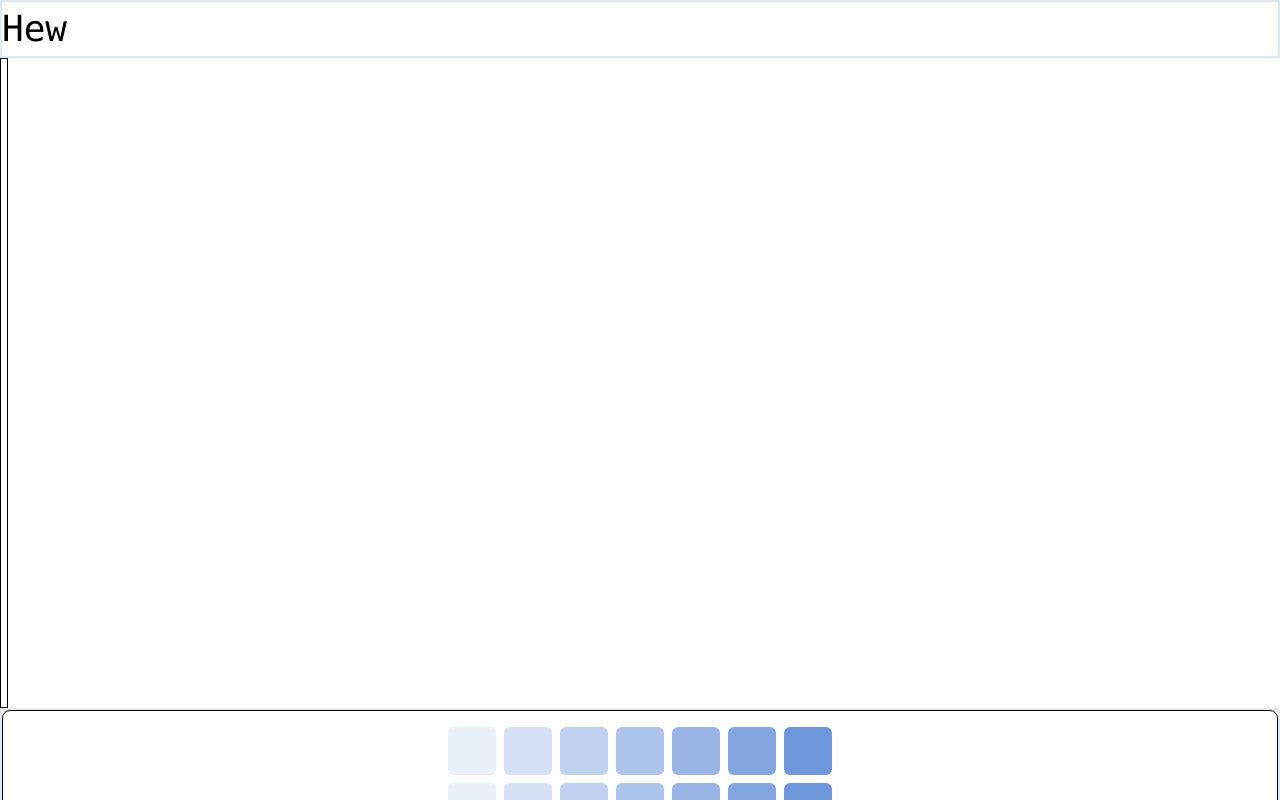
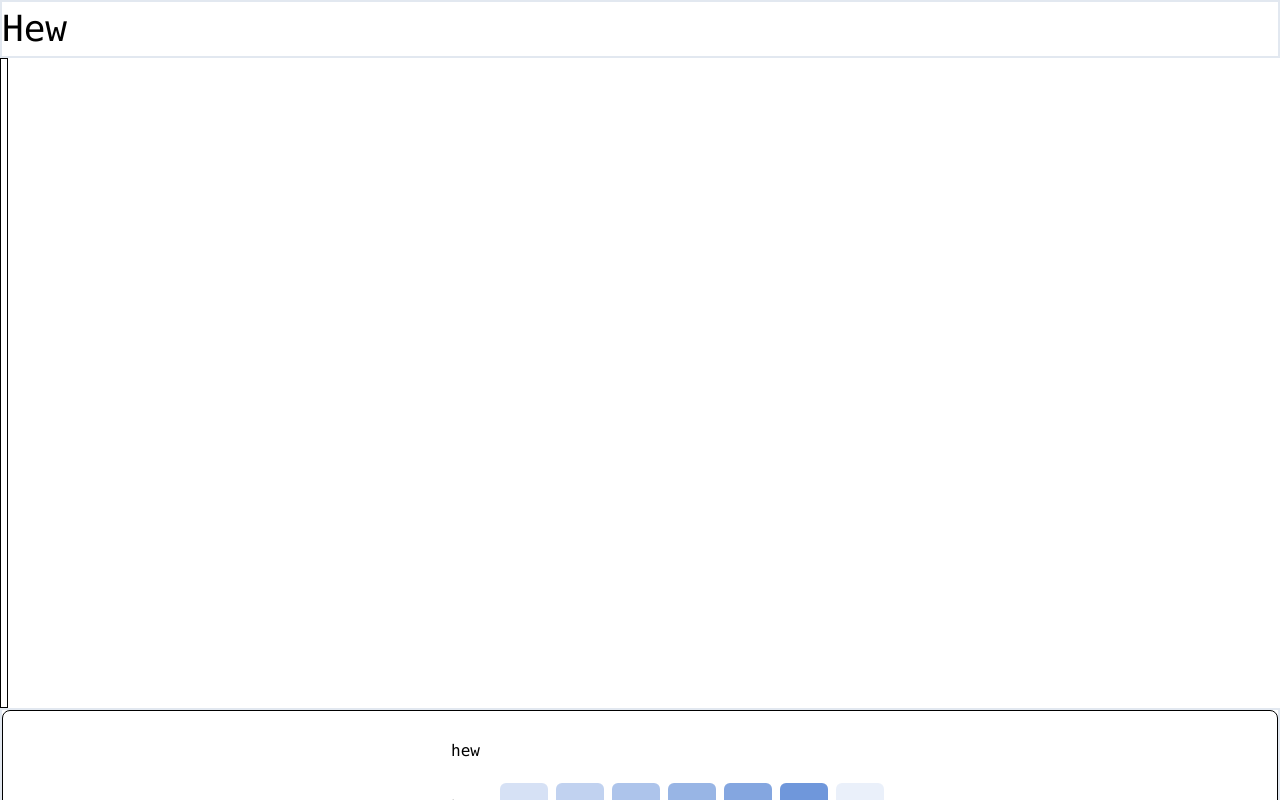
Before and after one commit to jklsnt/snt, a React (Create React App) app in the folder squares/: page / in a window 1280 px wide. Built offline with nearby package versions, Linux system fonts and the light colour scheme.

Commit message:
brbrbrbrrb

```diff
--- a/squares/src/App.js
+++ b/squares/src/App.js
@@ -9,7 +9,7 @@ function App() {
             </div>
         <div className="w-2 text-4xl border border-black"><br/><br/><br/><br/><br/><br/><br/><br/><br/><br/><br/><br/></div>
             <div className="w-full border-2 border-green">
-                <SquaresDisplay squares_data={[[1, 2, 3, 4, 5, 6, 7], [1, 2, 3, 4, 5, 6, 7],[1, 2, 3, 4, 5, 6, 7],[1, 2, 3, 4, 5, 6, 7],[1, 2, 3, 4, 5, 6, 7], [1, 2, 3, 10, 5, 6, 7], ]}></SquaresDisplay>
+                <SquaresDisplay squares_data={[[2, 3, 4, 5, 6, 7], [1, 2, 3, 4, 5, 6, 7],[1, 2, 3, 4, 5, 6, 7],[1, 2, 3, 4, 5, 6, 7],[1, 2, 3, 4, 5, 6, 7], [1, 2, 3, 10, 5, 6, 7], ].flat()}></SquaresDisplay>
             </div>
         </div>
     );
--- a/squares/src/components/Square.jsx
+++ b/squares/src/components/Square.jsx
@@ -1,5 +1,5 @@
 import React from 'react';
 
 export default function Square(props) {
-    return <div className="w-12 h-12 rounded-md" style={{"background-color": `rgba(50, 108, 204, ${props.data / props.scalar})`}}></div>
+    return <div className="w-12 h-12 rounded-md" style={{"backgroundColor": `rgba(50, 108, 204, ${props.data / props.scalar})`}}></div>
 }
--- a/squares/src/components/SquareBatch.jsx
+++ b/squares/src/components/SquareBatch.jsx
@@ -3,6 +3,7 @@ import Square from './Square.jsx';
 
 export default function SquareBatch(props) {
     return <div className="flex justify-center flex-grow w-full h-12 space-x-2">
-            {props.data.map((d, i) => <Square scalar={props.scalar} key={i} data={d}></Square>)}
-        </div>
+        {props.label ? <div className="justify-right align-center text-right p-3 font-mono align-middle h-10 w-24">{props.label}</div> : <></>}
+        {props.data.map((d, i) => <Square scalar={props.scalar} key={i} data={d}></Square>)}
+    </div>
 }
--- a/squares/src/components/SquaresDisplay.jsx
+++ b/squares/src/components/SquaresDisplay.jsx
@@ -2,9 +2,25 @@ import React from 'react';
 import SquareBatch from './SquareBatch.jsx';
 
 export default function SquaresDisplay(props) {
+    console.assert(props.squares_data.length > 0);
+    console.log(new Date().getDay())
     console.log(props.squares_data)
+
+    // spaghet ahead: bunching iterators
+    let modified_seq = Array(7- new Date().getDay()).fill(0).concat(props.squares_data);
+    const squares_data = [];
+    let idx = 0;
+    while (idx < modified_seq.length) {
+        let arr = [];
+        for (let i=0; i<7; i++) {
+            if (idx + i < modified_seq.length)
+                arr.push(modified_seq[idx + i]);
+        }
+        squares_data.push(arr)
+        idx += 7;
+    }
+    console.log(squares_data)
     return <div className="flex flex-wrap w-shrink inline-block m-auto rounded-lg border space-around p-4 border-black bg-grey-700 space-y-2">
-    {props.label ? <div>hew</div> : <></>}
-        {props.squares_data.map((row, i) => <SquareBatch data={row} scalar={props.squares_data.flat().reduce((a, c) => Math.max(a, c), -Infinity)} id={i}></SquareBatch>)}
+        {squares_data.map((row, i) => <SquareBatch data={row} scalar={props.squares_data.reduce((a, c) => Math.max(a, c), -Infinity)} label={"hew"} key={i}></SquareBatch>)}
         </div>
 }
```
